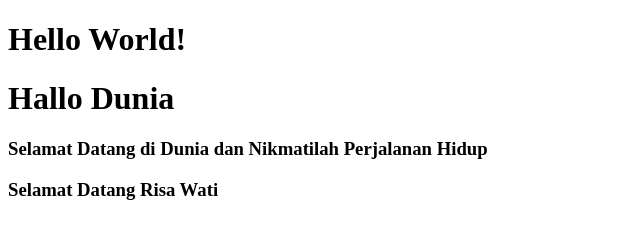
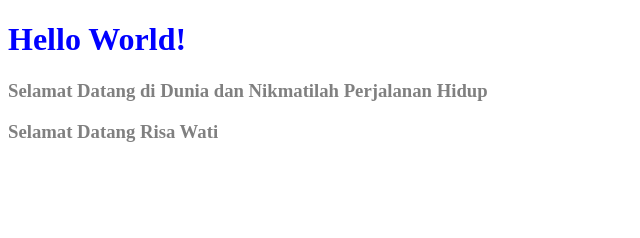
Before and after one commit to risa-rwx/helloworld, a plain HTML site: page index.html in a window 1280 px wide. Shown: the whole page, without its empty margins (0-640 px from the left). Drawn offline with Linux system fonts and the light colour scheme.

Commit message:
Update index.html

```diff
--- a/index.html
+++ b/index.html
@@ -7,7 +7,10 @@
 </head>
 <body>
     <h1>Hello World!</h1>
-    <h1>Hallo Dunia</h1>
+    <style>
+        h1 {color:blue;}
+        h3 {color:gray;}
+    </style>
     <h3>Selamat Datang di Dunia dan Nikmatilah Perjalanan Hidup</h3>
     <h3>Selamat Datang Risa Wati</h3>
 </body>
```
